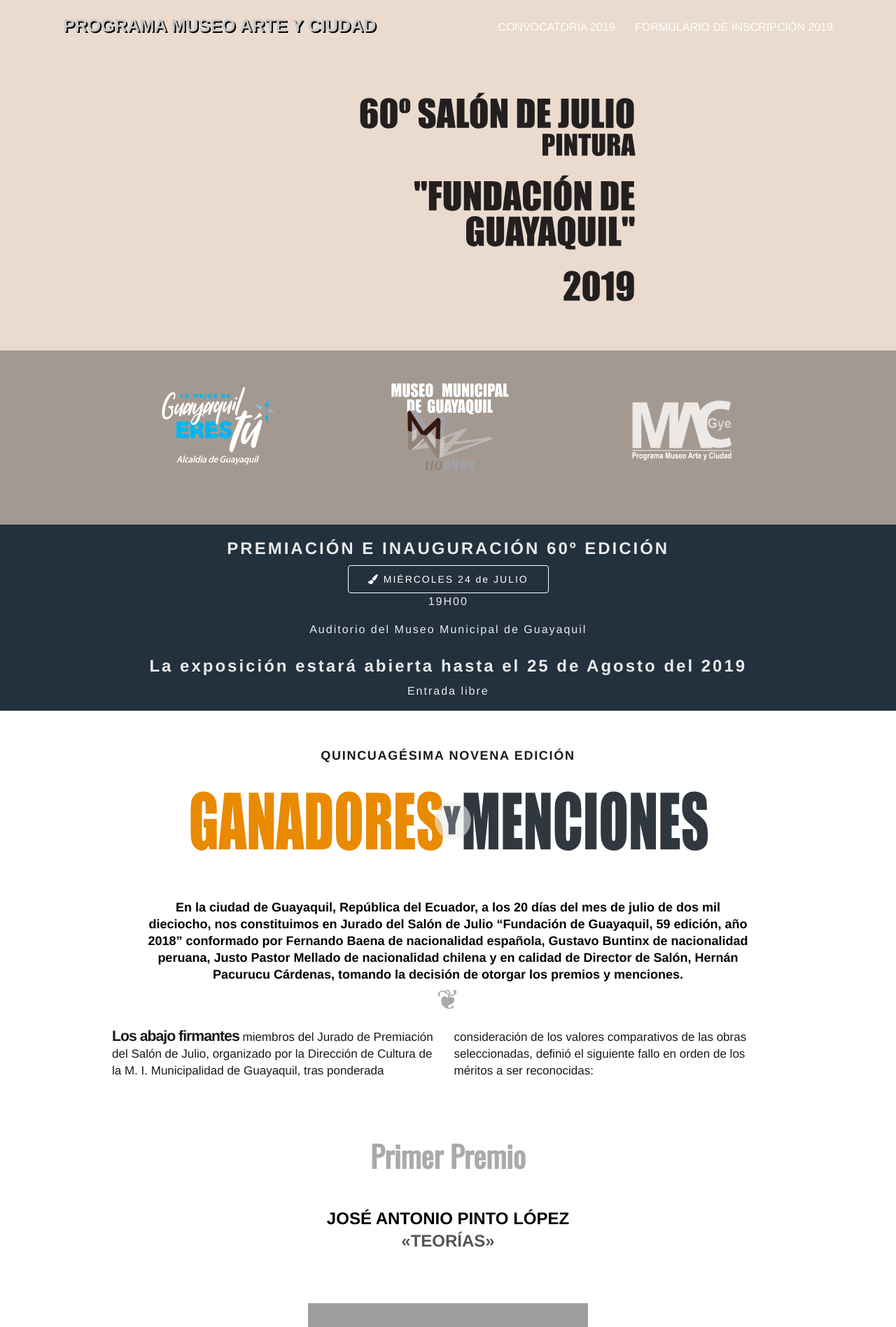
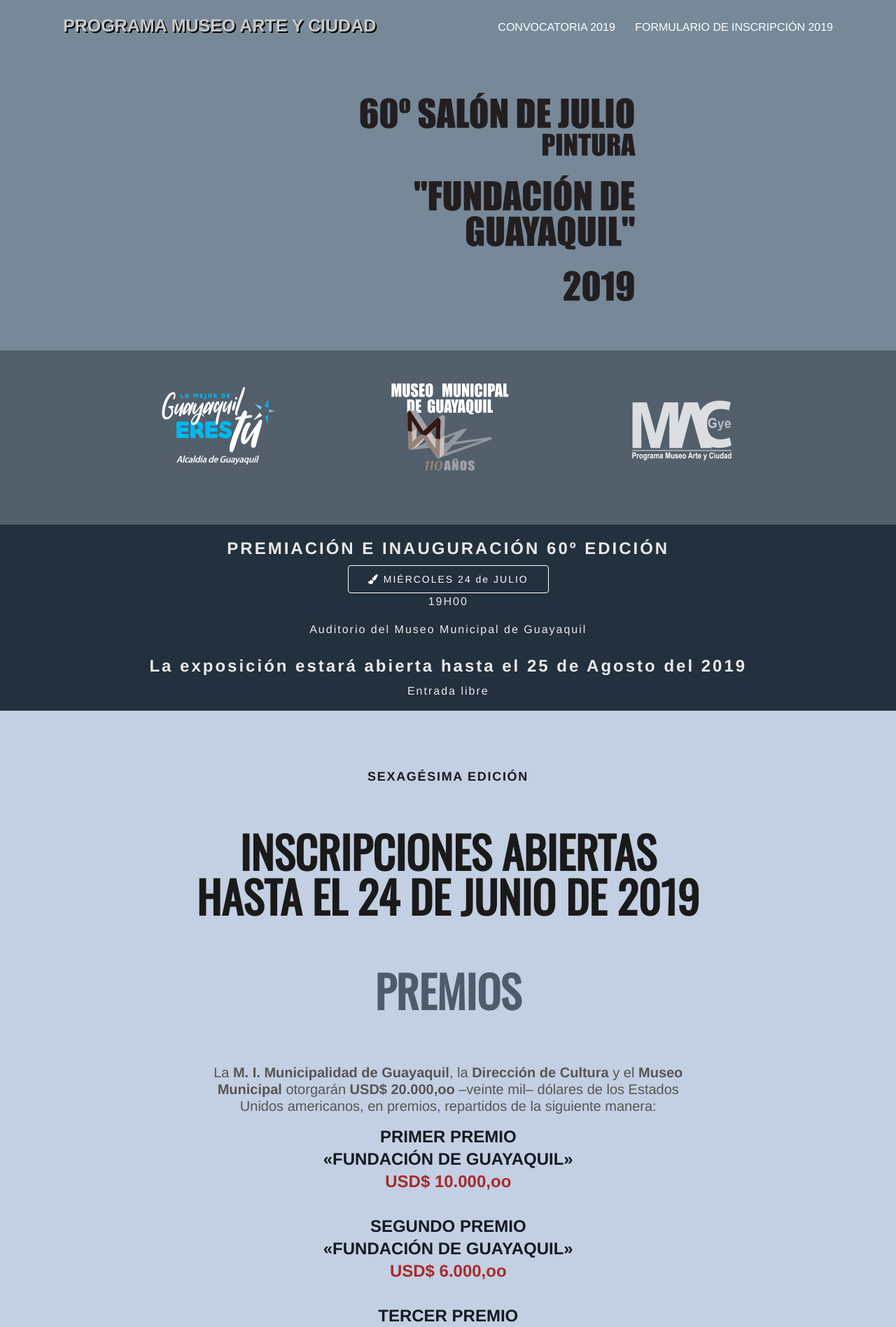
Before and after one commit to ybarbouro/salondejulio, a Jekyll site: the page built from index.html, in a window 1280 px wide. Shown: the top 1897 px of the page at 70% size. Built offline with Jekyll 4.4.1, drawn with Linux system fonts in a browser that asks for light colours; a script that is not in the unit is left out; some of the changed text lies outside the part shown; grey boxes are pictures that could not be loaded.

Commit message:
salon de julio 2019

```diff
--- a/_includes/premios.html
+++ b/_includes/premios.html
@@ -2,11 +2,11 @@
 
    <div class="article-mag-header" style="padding-top:50px;">
      <h4 class="classification-header">
-        Quincuagésima Novena Edición
+        Sexagésima Edición
      </h4>
    </div>
           <div class="container">
-            <h2 class="league-three">INSCRIPCIONES ABIERTAS <br/>HASTA EL 28 DE JUNIO DE 2018</h2>
+            <h2 class="league-three">INSCRIPCIONES ABIERTAS <br/>HASTA EL 24 DE JUNIO DE 2019</h2>
 
             <h2 class="league-two" >PREMIOS</h2>
             <div class="row">
--- a/_includes/registro.html
+++ b/_includes/registro.html
@@ -6,11 +6,11 @@
       <p>Reune la <strong>documentación del artista</strong> y la <strong>documentación de la obra propuesta</strong> solicitadas en la sección &laquo;DE LOS DOCUMENTOS A PRESENTARSE&raquo;</p>
     </li>
     <li>
-      <h3>2. Descarga e imprime el <a href="https://cdn.filestackcontent.com/GBg2DJ1CSaqYS0bVWZ5j">formulario de inscripción</a> (llena tres copias firmadas) y adjúntalas a la DOCUMENTACIÓN DEL ARTISTA.</h3>
-      <p>La DOCUMENTACIÓN COMPLETA deberá ser presentada, en un sobre, en las oficinas del <strong>Museo Municipal</strong> (Chile, entre Av. 10 de Agosto y Sucre) hasta las 17h00 del día <strong>28 de junio de 2018</strong>.</p>
+      <h3>2. Descarga e imprime el <a href="//cdn.filestackcontent.com/C5aocEcQXG5lrd1gvECu">formulario de inscripción</a> (llena tres copias firmadas) y adjúntalas a la DOCUMENTACIÓN DEL ARTISTA.</h3>
+      <p>La DOCUMENTACIÓN COMPLETA deberá ser presentada, en un sobre, en las oficinas del <strong>Museo Municipal</strong> (Chile, entre Av. 10 de Agosto y Sucre) hasta las 17h00 del día <strong>24 de junio de 2019</strong>.</p>
     </li>
     <li>
-      <h3>3. Completa el <a href="https://goo.gl/forms/h9PgVhVfDDaumV9w2">registro digital</a> en línea.</h3>
+      <h3>3. Completa el <a href="//forms.gle/H2RgFSBNPv1D3xx79">registro digital</a> en línea.</h3>
       <p>Nos ayuda a recabar información para un eficaz registro de los participantes.</p>
     </li>
     <li>
@@ -20,7 +20,7 @@
   </ul>
 
   <div class="cta-option">
-    <a class="btn btn-download" href="https://cdn.filestackcontent.com/GBg2DJ1CSaqYS0bVWZ5j" data-ga-category="Inbound links">
+    <a class="btn btn-download" href="//cdn.filestackcontent.com/C5aocEcQXG5lrd1gvECu" data-ga-category="Inbound links">
       <strong>Formulario
       </strong>
       <span class="version"> de inscripción
@@ -29,7 +29,7 @@
   </div>
 
       <div class="cta-option">
-        <a class="btn btn-download" href="https://goo.gl/forms/h9PgVhVfDDaumV9w2" data-ga-category="Outbound links" >
+        <a class="btn btn-download" href="//forms.gle/H2RgFSBNPv1D3xx79" data-ga-category="Outbound links" >
           <strong>Registro
           </strong>
           <span class=version>digital
--- a/_layouts/default.html
+++ b/_layouts/default.html
@@ -25,11 +25,11 @@
 
 {% include inauguracion.html %}
 
-{% include magazine2018.html %}
+{% include premios.html %}
+
+{% include registro.html %}
 
 {{ content }}
-
-{% include premiere-c.html %}
 
 {% include footer.html %}
 
--- a/css/irish.css
+++ b/css/irish.css
@@ -213,7 +213,7 @@
   font-weight: bold;
   font-size: 3.7rem;
   line-height: 3.8rem;
-  color: #e76a00;
+  color: #1a1a1a;
   padding-bottom: 1.1rem;
 }
 
@@ -502,7 +502,7 @@
 		color:#555;}
 
 .wild span {
-	color: #e76a00;
+	color:brown;
 }
 
 .site-footer{
--- a/css/main.css
+++ b/css/main.css
@@ -178,7 +178,7 @@
     /*background:url('../assets/sj-2019.svg') top center no-repeat fixed;*/
     min-height:100%;
     background-size: cover;
-    background-color: #EADBCE;
+    background-color: #778899;
 }
 
 .blackmamba {
```
Also changed, not shown: 5 other files.
